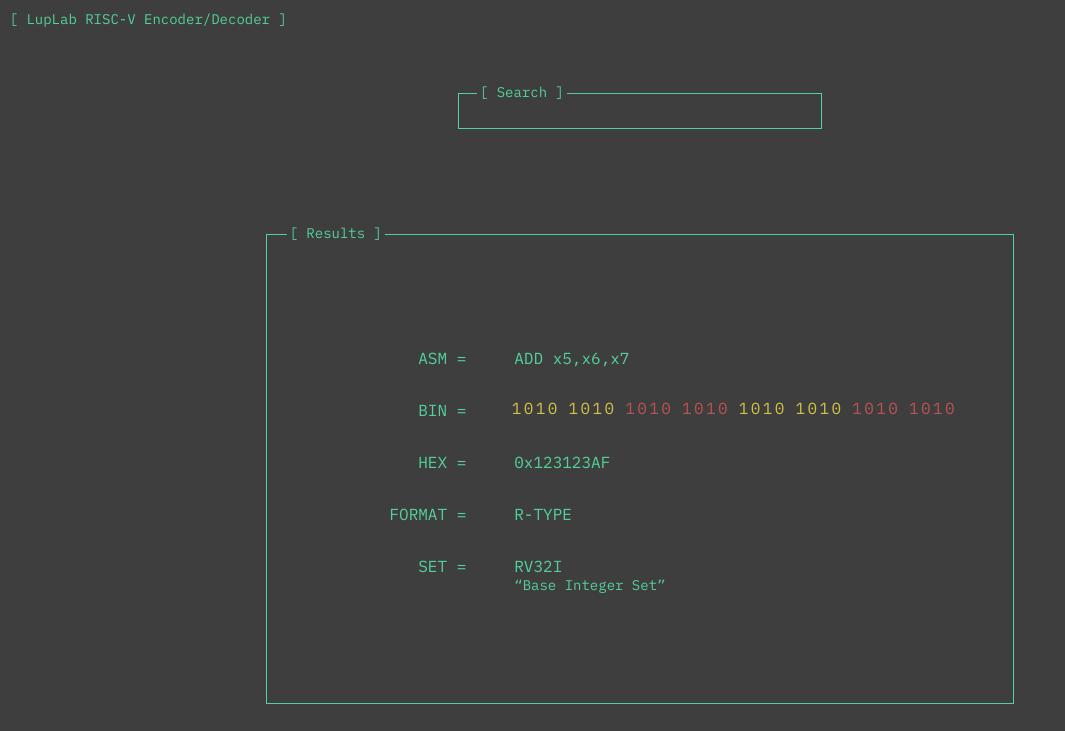
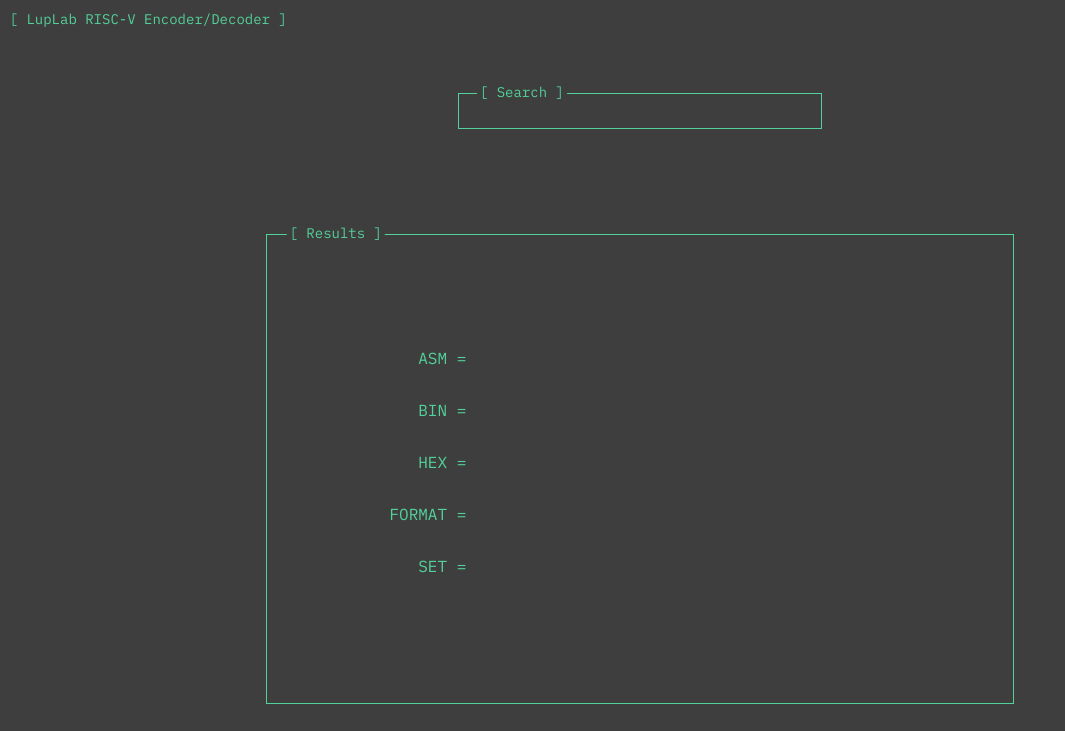
Before and after one commit to PiSaucer/rvcodecjs, a website: page web-ui/index.html in a window 1280 px wide. Shown: the whole page, without its empty margins (0-1065 px from the left). Drawn offline with Linux system fonts and the light colour scheme.

Commit message:
remove hardcoded results data from html

```diff
--- a/web-ui/index.html
+++ b/web-ui/index.html
@@ -29,77 +29,82 @@
                         <div class="rows-container">
 
                             <div class="result-row result-row-title">ASM = </div>
-                            <div id="asm-data" class="result-row result-row-data">ADD x5,x6,x7</div>
+                            <div id="asm-data" class="result-row result-row-data"></div>
 
                             <div class="result-row">BIN = </div>
                             <div id="binary-data" class="result-row">
-                                <div class="binary-byte" style="--bit-color: var(--color-other-yellow)">
+                                <div class="binary-byte">
                                     <div class="binary-nibble">
-                                        <div class="binary-bit">1</div>
-                                        <div class="binary-bit">0</div>
-                                        <div class="binary-bit">1</div>
-                                        <div class="binary-bit">0</div>
+                                        <div class="binary-bit"></div>
+                                        <div class="binary-bit"></div>
+                                        <div class="binary-bit"></div>
+                                        <div class="binary-bit"></div>
                                     </div>
                                     <div class="binary-nibble">
-                                        <div class="binary-bit">1</div>
-                                        <div class="binary-bit">0</div>
-                                        <div class="binary-bit">1</div>
-                                        <div class="binary-bit">0</div>
+                                        <div class="binary-bit"></div>
+                                        <div class="binary-bit"></div>
+                                        <div class="binary-bit"></div>
+                                        <div class="binary-bit"></div>
                                     </div>
                                 </div>
-                                <div class="binary-byte" style="--bit-color: var(--color-other-red)">
+                                <div class="binary-byte">
                                     <div class="binary-nibble">
-                                        <div class="binary-bit">1</div>
-                                        <div class="binary-bit">0</div>
-                                        <div class="binary-bit">1</div>
-                                        <div class="binary-bit">0</div>
+                                        <div class="binary-bit"></div>
+                                        <div class="binary-bit"></div>
+                                        <div class="binary-bit"></div>
+                                        <div class="binary-bit"></div>
                                     </div>
                                     <div class="binary-nibble">
-                                        <div class="binary-bit">1</div>
-                                        <div class="binary-bit">0</div>
-                                        <div class="binary-bit">1</div>
-                                        <div class="binary-bit">0</div>
+                                        <div class="binary-bit"></div>
+                                        <div class="binary-bit"></div>
+                                        <div class="binary-bit"></div>
+                                        <div class="binary-bit"></div>
                                     </div>
                                 </div>
-                                <div class="binary-byte" style="--bit-color: var(--color-other-yellow)">
+                                <div class="binary-byte">
                                     <div class="binary-nibble">
-                                        <div class="binary-bit">1</div>
-                                        <div class="binary-bit">0</div>
-                                        <div class="binary-bit">1</div>
-                                        <div class="binary-bit">0</div>
+                                        <div class="binary-bit"></div>
+                                        <div class="binary-bit"></div>
+                                        <div class="binary-bit"></div>
+                                        <div class="binary-bit"></div>
                                     </div>
                                     <div class="binary-nibble">
-                                        <div class="binary-bit">1</div>
-                                        <div class="binary-bit">0</div>
-                                        <div class="binary-bit">1</div>
-                                        <div class="binary-bit">0</div>
+                                        <div class="binary-bit"></div>
+                                        <div class="binary-bit"></div>
+                                        <div class="binary-bit"></div>
+                                        <div class="binary-bit"></div>
                                     </div>
                                 </div>
-                                <div class="binary-byte" style="--bit-color: var(--color-other-red)">
+                                <div class="binary-byte">
                                     <div class="binary-nibble">
-                                        <div class="binary-bit">1</div>
-                                        <div class="binary-bit">0</div>
-                                        <div class="binary-bit">1</div>
-                                        <div class="binary-bit">0</div>
+                                        <div class="binary-bit"></div>
+                                        <div class="binary-bit"></div>
+                                        <div class="binary-bit"></div>
+                                        <div class="binary-bit"></div>
                                     </div>
                                     <div class="binary-nibble">
-                                        <div class="binary-bit">1</div>
-                                        <div class="binary-bit">0</div>
-                                        <div class="binary-bit">1</div>
-                                        <div class="binary-bit">0</div>
+                                        <div class="binary-bit"></div>
+                                        <div class="binary-bit"></div>
+                                        <div class="binary-bit"></div>
+                                        <div class="binary-bit"></div>
                                     </div>
                                 </div>
                             </div>
 
                             <div class="result-row"> HEX =  </div>
-                            <div id="hex-data" class="result-row"> 0x123123AF  </div>
+                            <div id="hex-data" class="result-row"></div>
 
 
                             <div class="result-row"> FORMAT = </div>
-                            <div id="format-data" class="result-row"> R-TYPE  </div>
+                            <div id="format-data" class="result-row"> </div>
 
                             <div class="result-row">SET = </div>
-                            <div id="set-data" class="result-row">RV32I <span class='subtitle'>“Base Integer Set”</span></div>
+                            <div class="result-row">
+                                <span  id="set-data">
+                                </span>
+                                <span id="set-subtitle-data" class='subtitle'>
+                                </span>
+                            </div>
                         </div>
                     <div class="results-container-spacing"></div>
                 </div>
```
